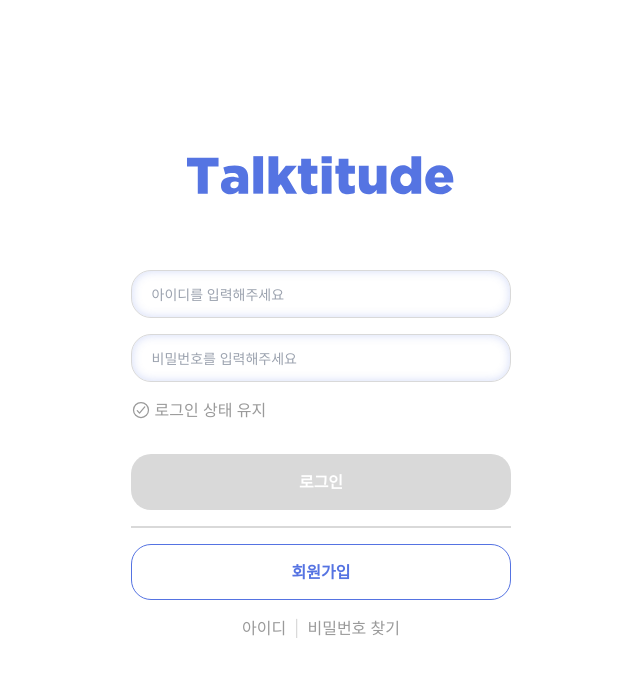
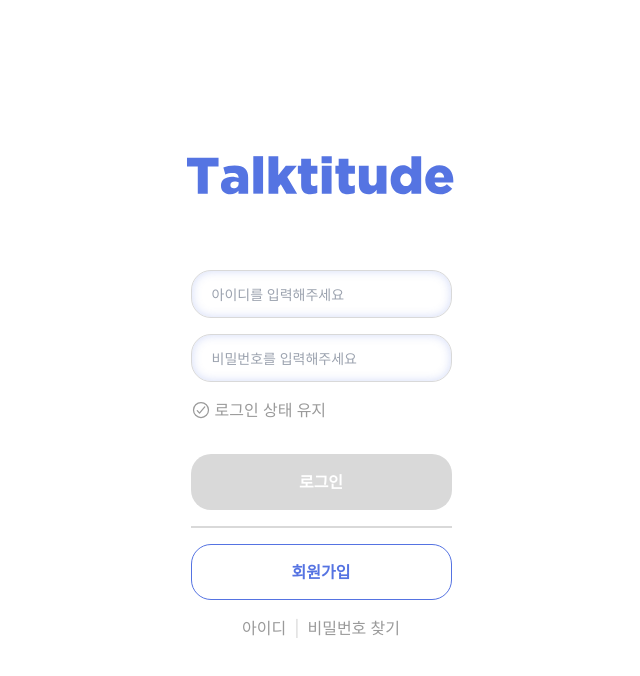
Before and after one commit to Talktitude/talktitude-agent-FE, a Next.js app: page /login in a window 1280 px wide. Shown: the top 676 px of the page, without its empty margins (319-959 px from the left). Built offline with nearby package versions, Linux system fonts and the light colour scheme; a web font is replaced by a local one.

Commit message:
design: BottomButton 컴포넌트 padding값 재설정 (#41)

```diff
--- a/src/components/auth/BottomButton.tsx
+++ b/src/components/auth/BottomButton.tsx
@@ -16,7 +16,7 @@ export default function BottomButton({
     <button
       onClick={onClick}
       aria-disabled={disabled}
-      className={`w-full h-14 px-40 py-3.5 rounded-[20px] text-base font-bold ${
+      className={`w-full h-14 px-auto py-3.5 rounded-[20px] text-base font-bold flex items-center justify-center ${
         type === 'submit' ? loginStyle : signupStyle
       } ${className}`}
     >
```
